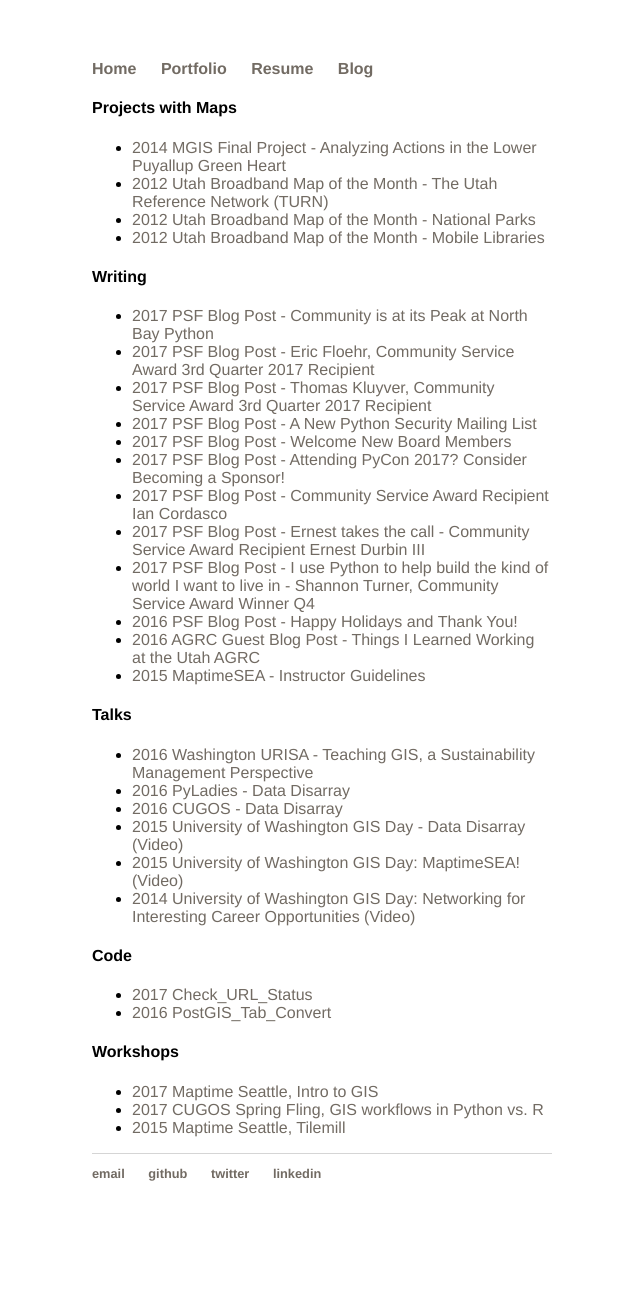
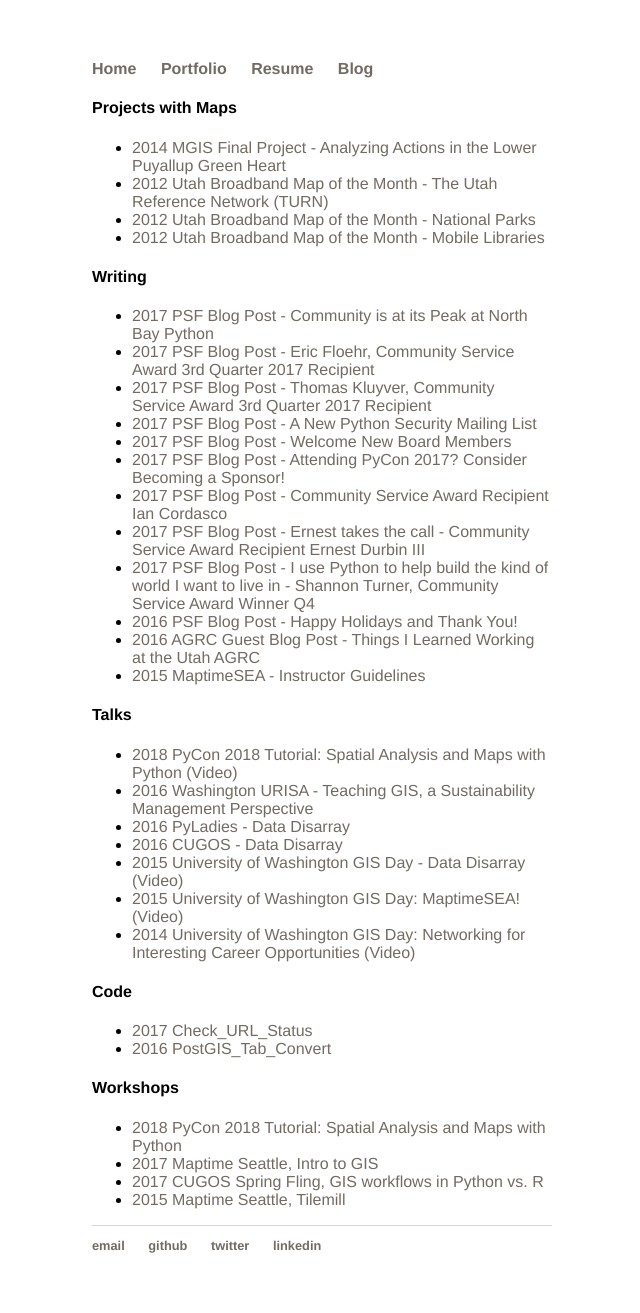
Before and after one commit to christyheaton/christyheaton.github.io, a Jekyll site: the page built from portfolio/index.html, in a window 1280 px wide. Shown: the whole page, without its empty margins (318-958 px from the left). Built offline with Jekyll 4.4.1, drawn with Linux system fonts in a browser that asks for light colours; before the commit the page ends 1241 px from its top, so only the background shows below that.

Commit message:
updated portfolio with PyCon 2018 materials

```diff
--- a/portfolio/index.html
+++ b/portfolio/index.html
@@ -31,6 +31,7 @@
 
 <h4>Talks</h4>
 <ul>
+  <li><a href="https://t.co/RXB4eYjEcH" target="_blank"><span>2018</span> PyCon 2018 Tutorial: Spatial Analysis and Maps with Python (Video)</a></li>
   <li><a href="http://christyheaton.github.io/Urisa_Presentation_2016/#/" target="_blank"><span>2016</span> Washington URISA - Teaching GIS, a Sustainability Management Perspective</a></li>
   <li><a href="http://christyheaton.github.io/PyLadies_Presentation/#/" target="_blank"><span>2016</span> PyLadies - Data Disarray</a></li>
   <li><a href="http://christyheaton.github.io/cugos_presentation/#/" target="_blank"><span>2016</span> CUGOS - Data Disarray</a></li>
@@ -47,6 +48,7 @@
 
 <h4>Workshops</h4>
 <ul>
+  <li><a href="https://github.com/christyheaton/PyCon2018_GISTutorial" target="_blank"><span>2018</span> PyCon 2018 Tutorial: Spatial Analysis and Maps with Python</a></li>
   <li><a href="http://maptimesea.github.io/2017/09/06/introtogis.html" target="_blank"><span>2017</span> Maptime Seattle, Intro to GIS</li>
 	<li><a href="https://github.com/christyheaton/Cugos_SpringFling_2017" target="_blank"><span>2017</span> CUGOS Spring Fling, GIS workflows in Python vs. R</a></li>
 	<li><a href="http://maptimesea.github.io/2015/10/07/tilemill.html" target="_blank"><span>2015</span> Maptime Seattle, Tilemill</a></li>
```
Lines whose indentation alone changed are shown as unchanged.
